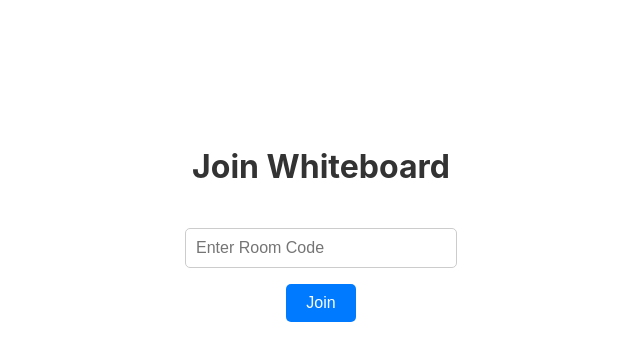
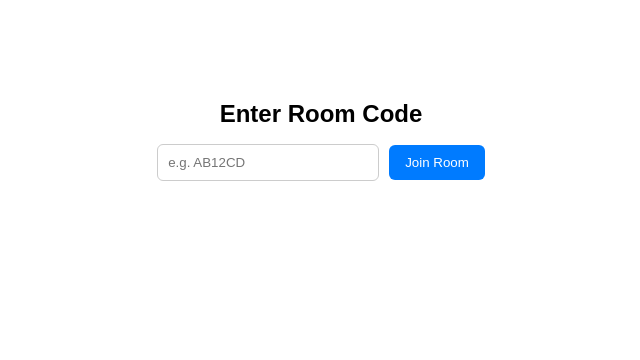
Before and after one commit to Bharatchoudhary11/Whiteboard-Development, a React (Create React App) app in the folder client/: page / in a window 1280 px wide. Shown: the top 360 px of the page, without its empty margins (319-959 px from the left). Built offline with nearby package versions, Linux system fonts and the light colour scheme.

Commit message:
updated Room join

```diff
--- a/client/src/components/RoomJoin.js
+++ b/client/src/components/RoomJoin.js
@@ -6,56 +6,60 @@ const RoomJoin = ({ onJoin }) => {
   const [error, setError] = useState('');
 
   const handleJoin = async () => {
-    if (!roomCode) return;
+    if (!roomCode.trim()) return;
+
     try {
-      await axios.post('http://localhost:5001/api/rooms/join', { roomId: roomCode });
+      // ✅ Switch between local and production URLs
+      const apiURL =
+        process.env.REACT_APP_API_BASE_URL ||
+        'https://whiteboard-development.onrender.com';
+
+      await axios.post(`${apiURL}/api/rooms/join`, { roomId: roomCode });
       onJoin(roomCode);
     } catch (err) {
+      console.error('Failed to join room:', err);
       setError('Error joining room. Please try again.');
     }
   };
 
   return (
-    <div style={styles.wrapper}>
-      <h2 style={styles.heading}>Join Whiteboard</h2>
+    <div style={styles.container}>
+      <h2 style={styles.heading}>Enter Room Code</h2>
       <input
-        style={styles.input}
         value={roomCode}
         onChange={(e) => setRoomCode(e.target.value)}
-        placeholder="Enter Room Code"
+        placeholder="e.g. AB12CD"
+        style={styles.input}
       />
-      <button style={styles.button} onClick={handleJoin}>Join</button>
+      <button onClick={handleJoin} style={styles.button}>Join Room</button>
       {error && <p style={styles.error}>{error}</p>}
     </div>
   );
 };
 
 const styles = {
-  wrapper: {
-    display: 'flex',
-    flexDirection: 'column',
-    alignItems: 'center',
-    marginTop: '15vh',
-    gap: '1rem',
+  container: {
+    textAlign: 'center',
+    marginTop: '100px',
+    fontFamily: 'Arial, sans-serif',
   },
   heading: {
-    fontSize: '2rem',
-    color: '#333',
+    fontSize: '24px',
+    marginBottom: '16px',
   },
   input: {
     padding: '10px',
-    fontSize: '1rem',
-    width: '250px',
-    borderRadius: '5px',
+    width: '200px',
+    marginRight: '10px',
     border: '1px solid #ccc',
+    borderRadius: '6px',
   },
   button: {
-    padding: '10px 20px',
-    fontSize: '1rem',
-    backgroundColor: '#007bff',
-    color: '#fff',
+    padding: '10px 16px',
+    backgroundColor: '#007BFF',
     border: 'none',
-    borderRadius: '5px',
+    color: 'white',
+    borderRadius: '6px',
     cursor: 'pointer',
   },
   error: {
```
